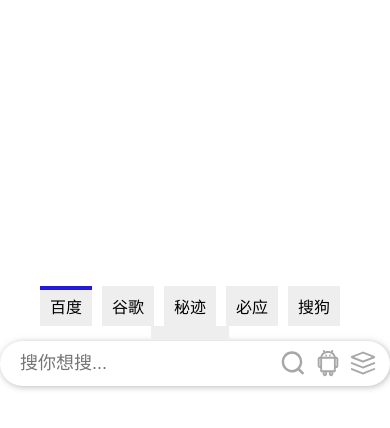
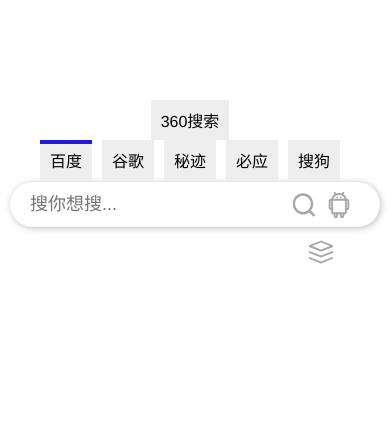
Before and after one commit to angcyo/angcyo.com, a Vue app: page / in a window 390 px wide. Shown: the top 428 px of the page. Built offline with nearby package versions, Linux system fonts and the light colour scheme; what view-design would draw is missing.

Commit message:
* 适配手机端

```diff
--- a/src/components/SearchAction/SearchActionItem/_SearchActionItem.scss
+++ b/src/components/SearchAction/SearchActionItem/_SearchActionItem.scss
@@ -25,6 +25,12 @@
     transform: translateY(0px);
   }
 
+  @media screen and (max-width: 900px) {
+    & {
+      transform: translateY(0px);
+    }
+  }
+
   // Facets
 
   // States
--- a/src/components/SearchAction/_SearchAction.scss
+++ b/src/components/SearchAction/_SearchAction.scss
@@ -10,6 +10,15 @@
     margin-bottom: 2px;
   }
 
+  @media screen and (max-width: 900px) {
+    & {
+      display: flex;
+      flex-direction: row;
+      flex-wrap: wrap-reverse;
+      justify-content: center;
+    }
+  }
+
   // Facets
 
   // States
--- a/src/components/SearchEdit/_SearchEdit.scss
+++ b/src/components/SearchEdit/_SearchEdit.scss
@@ -38,11 +38,24 @@
       &:focus {
         outline: none;
       }
+
+      @media screen and (max-width: 350px) {
+        & {
+          flex-grow: 0;
+          width: 200px;
+        }
+      }
     }
 
     .SearchActionWrap {
       height: 100%;
       padding-right: 10px;
+
+      @media screen and (max-width: 350px) {
+        & {
+          flex-grow: 1;
+        }
+      }
 
       .SearchItem {
         height: 100%;
--- a/src/components/SearchHistory/_SearchHistory.scss
+++ b/src/components/SearchHistory/_SearchHistory.scss
@@ -16,6 +16,14 @@
     max-height: 521px;
     margin-top: 10px;
     overflow: auto;
+  }
+
+  @media screen and (max-width: 900px) {
+    & {
+      position: static;
+      max-height: unset;
+      overflow: hidden;
+    }
   }
 
   // Facets
@@ -37,6 +45,13 @@
     position: absolute;
     right: 0;
     margin-right: 10px;
+
+    @media screen and (max-width: 900px) {
+      & {
+        top: 30%;
+        opacity: 1 !important;
+      }
+    }
 
     &:hover {
       color: white;
--- a/src/views/Home.vue
+++ b/src/views/Home.vue
@@ -143,4 +143,18 @@
         transform: translateY(-100px);
     }
 
+    @media screen and (max-width: 900px) {
+        .home {
+            padding-top: 100px;
+            display: flex;
+            justify-content: center;
+            align-items: flex-start;
+        }
+
+        .search_wrap {
+            width: 100%;
+            margin: 0 10px;
+            transform: translateY(0px);
+        }
+    }
 </style>
--- /dev/null
+++ b/vue.config.js
@@ -0,0 +1,5 @@
+// vue.config.js
+module.exports = {
+    // 选项...
+    productionSourceMap: false
+}
```
